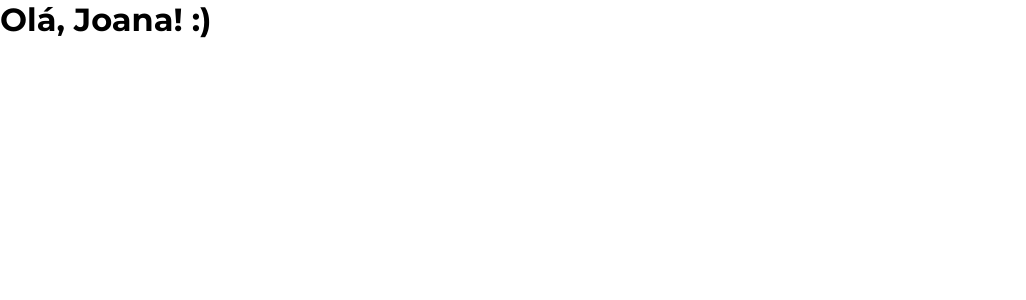
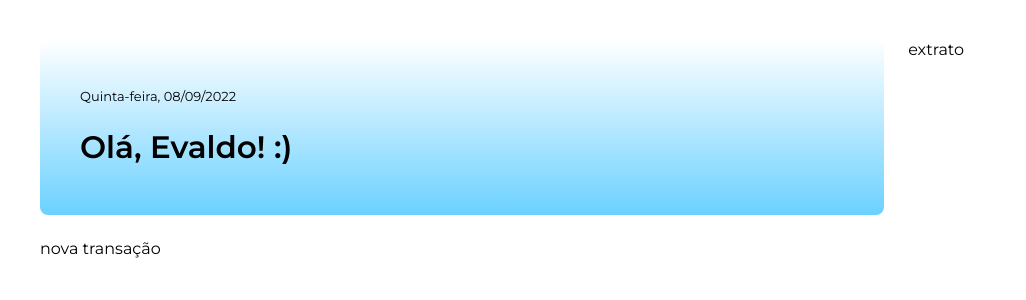
Before and after one commit to antonioevaldo/4456-angular-19-projeto, an Angular app: page / in a window 1280 px wide. Shown: the top 300 px of the page, without its empty margins (0-1026 px from the left). Built offline with nearby package versions, Linux system fonts and the light colour scheme.

Commit message:
Vídeo 1.3

```diff
--- a/src/app/app.component.css
+++ b/src/app/app.component.css
@@ -0,0 +1,20 @@
+.app {
+  padding: 2.5rem;
+  display: grid;
+  grid-template-areas:
+    'area1 area1 area3'
+    'area2 area2 area3';
+  gap: 1.5rem;
+}
+
+.area1 {
+  grid-area: area1;
+}
+
+.area2 {
+  grid-area: area2;
+}
+
+.area3 {
+  grid-area: area3;
+}
--- a/src/app/app.component.html
+++ b/src/app/app.component.html
@@ -1 +1,5 @@
-<h1>Olá, Joana! :)</h1>
+<div class="app">
+  <app-apresentacao class="area1" />
+  <div class="area2">nova transação</div>
+  <div class="area3">extrato</div>
+</div>
--- a/src/app/app.component.ts
+++ b/src/app/app.component.ts
@@ -1,11 +1,10 @@
 import { Component } from '@angular/core';
+import { ApresentacaoComponent } from './apresentacao/apresentacao.component';
 
 @Component({
   selector: 'app-root',
-  imports: [],
+  imports: [ApresentacaoComponent],
   templateUrl: './app.component.html',
   styleUrl: './app.component.css'
 })
-export class AppComponent {
-  title = '4456-angular-19-projeto';
-}
+export class AppComponent {}
--- /dev/null
+++ b/src/app/apresentacao/apresentacao.component.css
@@ -0,0 +1,23 @@
+.apresentacao {
+  border-radius: 0.5rem;
+  background: var(--gradiente-azul);
+
+  display: flex;
+  padding: 3rem 2.5rem;
+  justify-content: space-between;
+}
+
+.boas-vindas {
+  display: flex;
+  flex-direction: column;
+  gap: 1.5rem;
+}
+
+.boas-vindas__data {
+  font-size: 0.8125rem;
+}
+
+.boas-vindas__titulo {
+  font-size: 1.9375rem;
+  font-weight: 600;
+}
--- /dev/null
+++ b/src/app/apresentacao/apresentacao.component.html
@@ -0,0 +1,6 @@
+<header class="apresentacao">
+  <section class="boas-vindas">
+    <span class="boas-vindas__data">Quinta-feira, 08/09/2022</span>
+    <h1 class="boas-vindas__titulo">Olá, Evaldo! :)</h1>
+  </section>
+</header>
```
Also changed, not shown: src/app/apresentacao/apresentacao.component.ts (added, +11 -0 lines).
